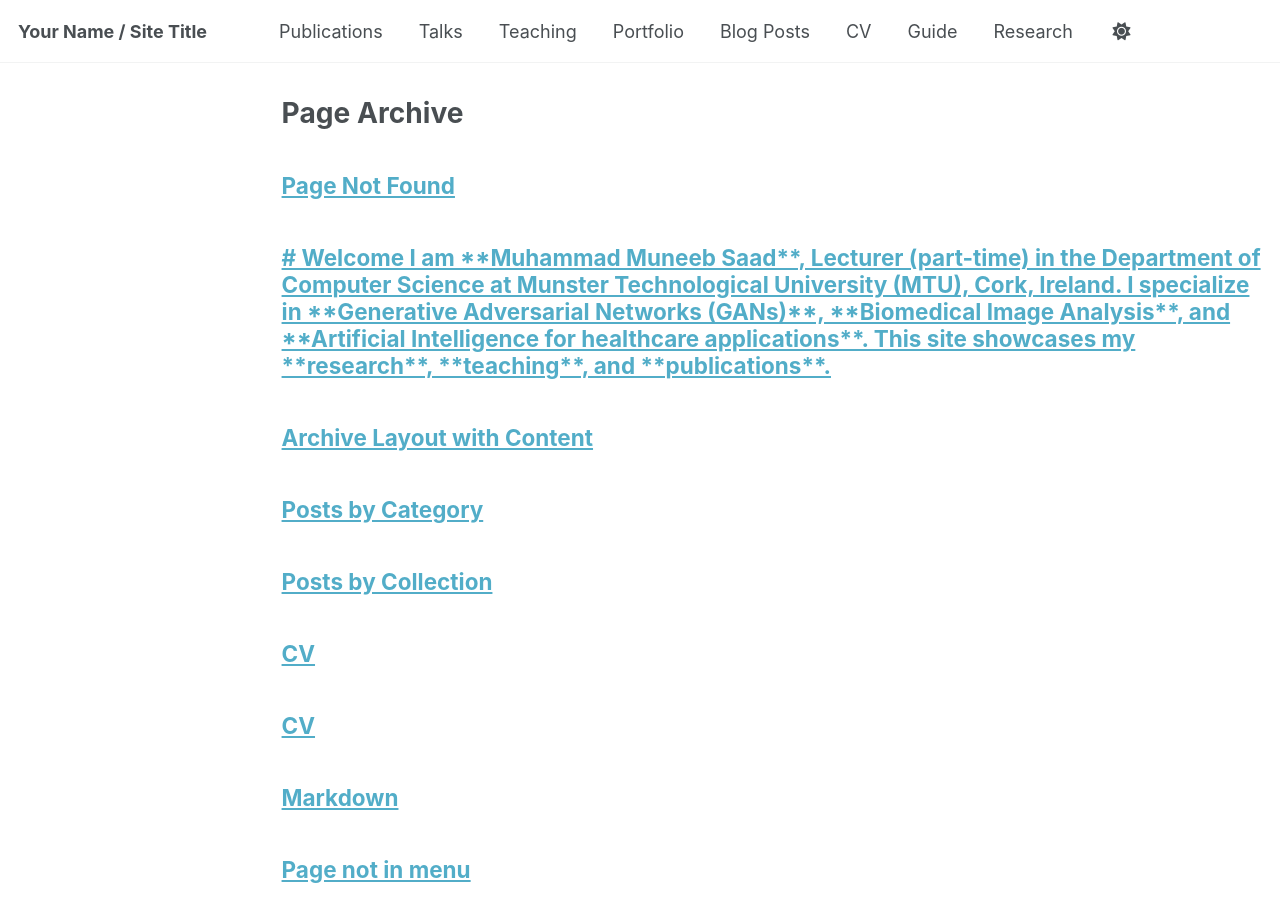
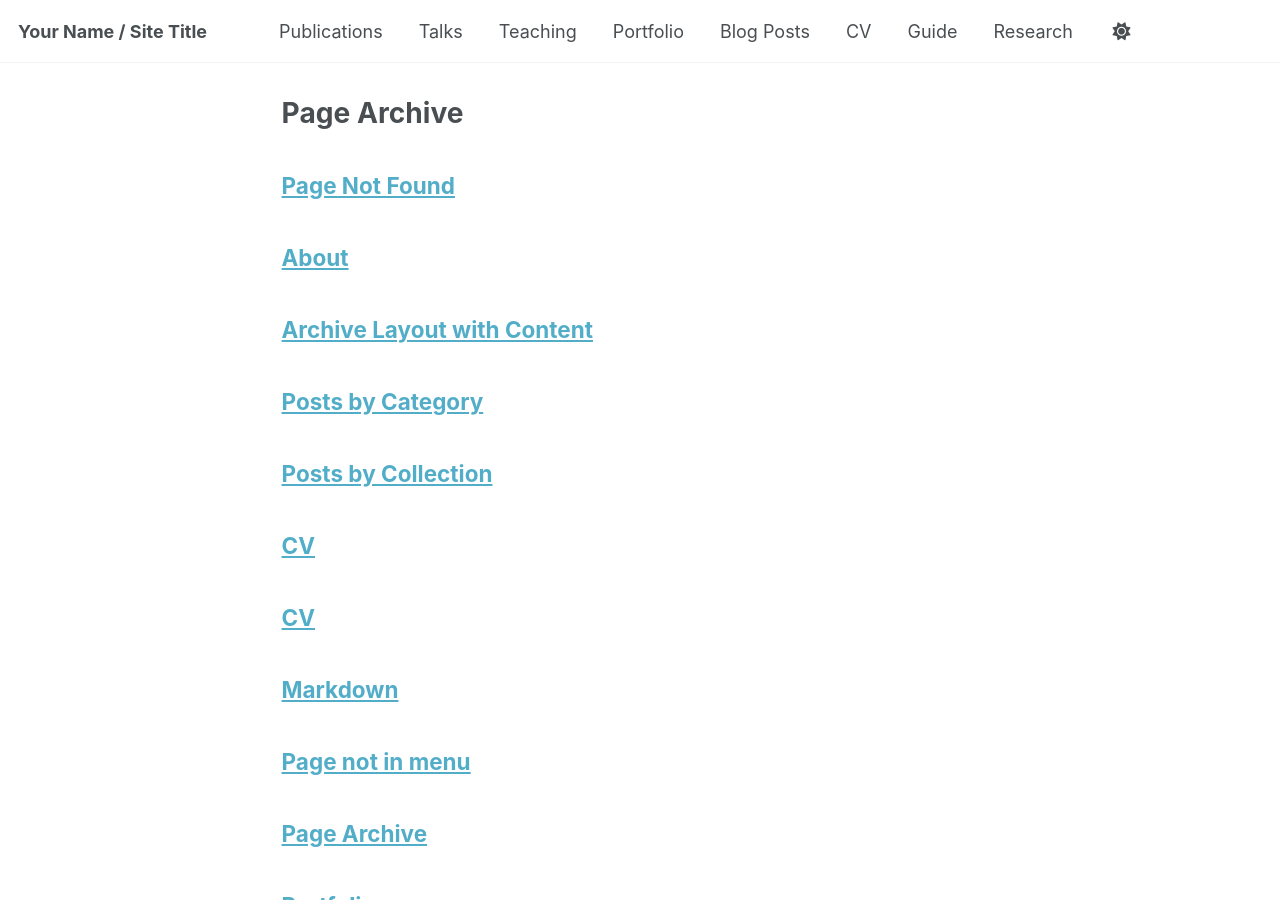
Before and after one commit to mmuneebsaad/mmuneebsaad.github.io, a Jekyll site: the page built from _pages/page-archive.html, in a window 1280 px wide and 900 px high. Built offline with Jekyll 4.4.1, drawn with Linux system fonts in a browser that asks for light colours; a script that is not in the unit is left out.

Commit message:
Update about.md

```diff
--- a/_pages/about.md
+++ b/_pages/about.md
@@ -1,13 +1,8 @@
 ---
-permalink: /
-title: "
-# Welcome
-I am **Muhammad Muneeb Saad**, Lecturer (part-time) in the Department of Computer Science at Munster Technological University (MTU), Cork, Ireland. I specialize in **Generative Adversarial Networks (GANs)**, **Biomedical Image Analysis**, and **Artificial Intelligence for healthcare applications**.
-This site showcases my **research**, **teaching**, and **publications**."
+layout: archive
+title: "About"
+permalink: /about/
 author_profile: true
-redirect_from:
-  - /about/
-  - /about.html
 ---
 
 I am Muhammad Muneeb Saad, currently a Lecturer (part-time) in the Department of Computer Science at Munster Technological University (MTU), Cork, Ireland, where I teach modules including Applied/Practical Machine Learning, Computer Architecture, Physical Computing, Linux Administration, and C Programming.
```
